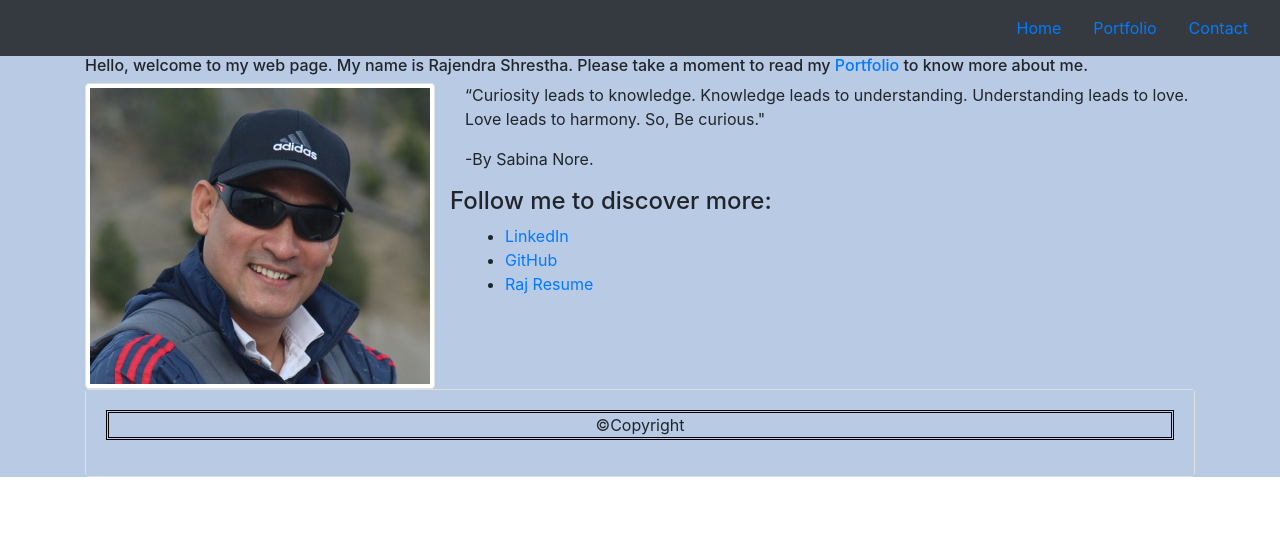
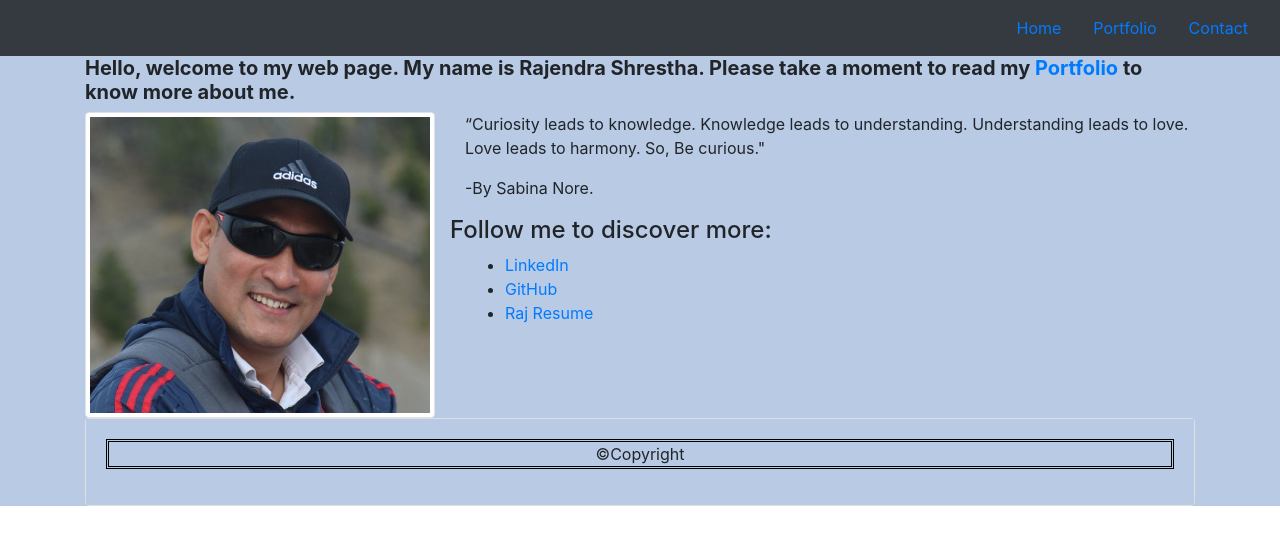
Before and after one commit to shreraje/Homework-2, a plain HTML site: page index.html in a window 1280 px wide. Drawn offline with nearby package versions, Linux system fonts and the light colour scheme.

Commit message:
Changed font size & weight for the welcome statement in homepage

```diff
--- a/index.html
+++ b/index.html
@@ -40,8 +40,8 @@
       <div class="row">
         <div class="col-lg-12">
           <div class="page-header">
-            <h6>Hello, welcome to my web page. My name is Rajendra Shrestha. Please take a moment to read my <a
-                href="./portfolio.html">Portfolio </a>to know more about me.</h6>
+            <h5><b>Hello, welcome to my web page. My name is Rajendra Shrestha. Please take a moment to read my <a
+                href="./portfolio.html">Portfolio </a>to know more about me.</b></h6>
           </div>
           <div>
             <div class="row">
```
Also changed, not shown: 1 other file.
